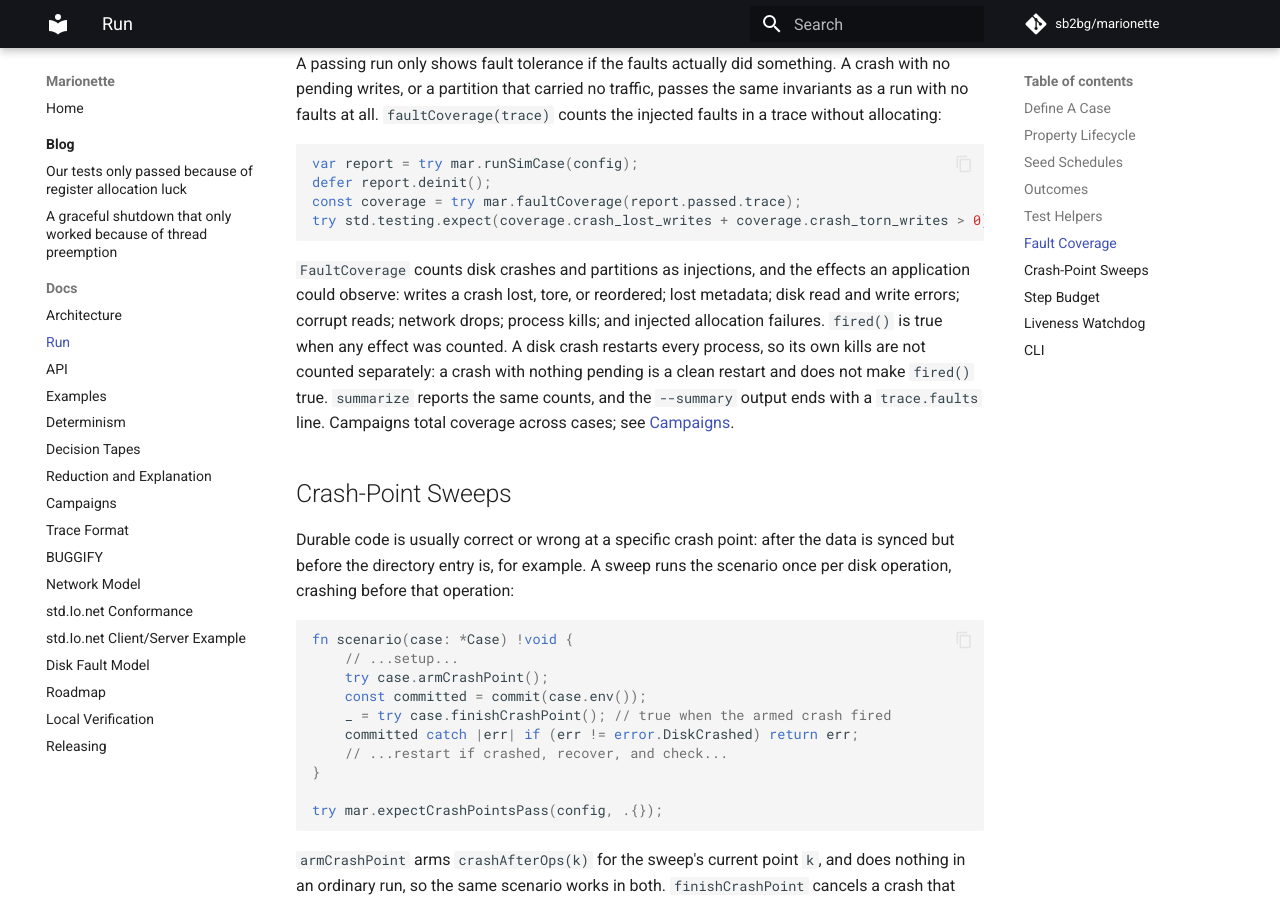
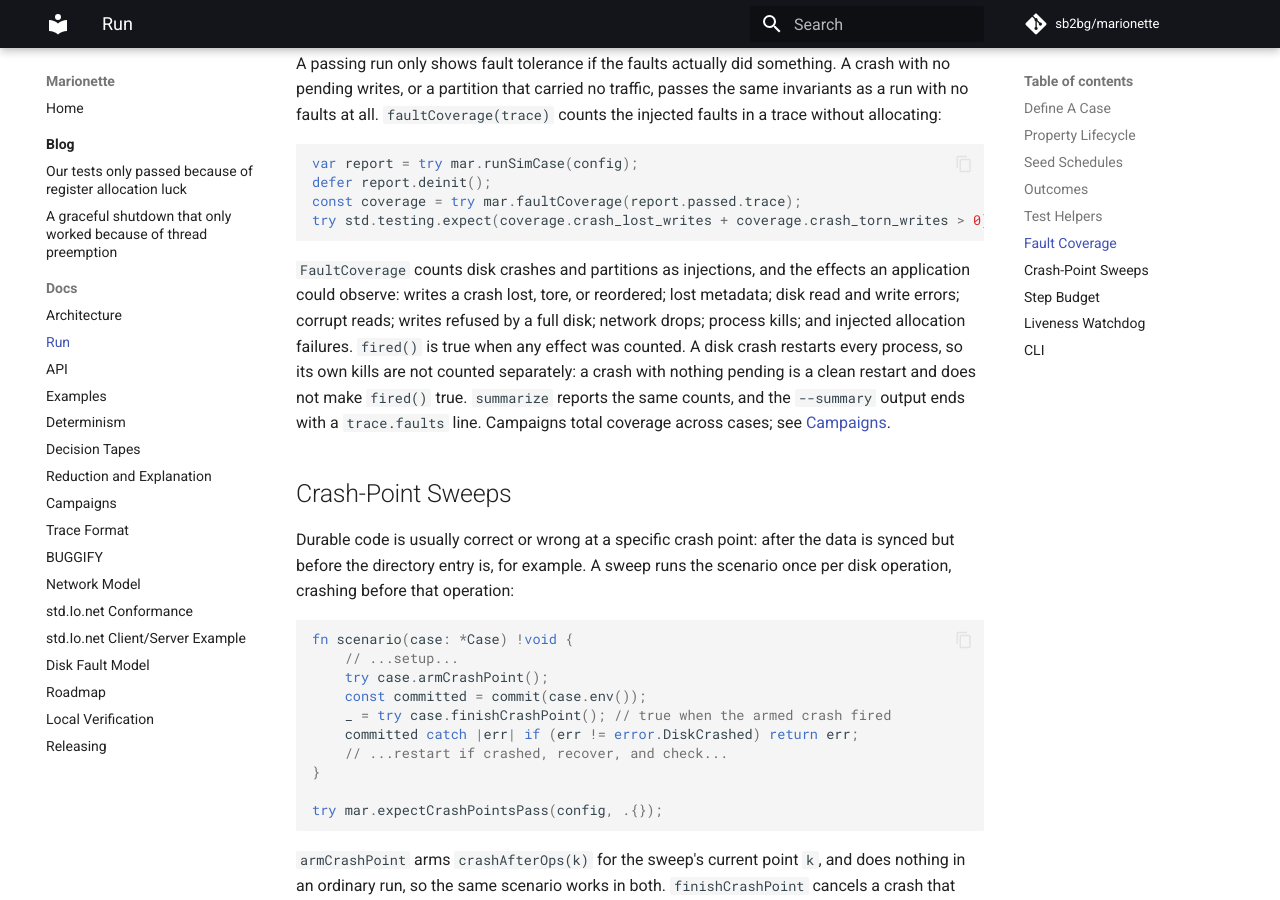
Before and after one commit to sb2bg/marionette, an MkDocs documentation site: the page built from docs/run.md, in a window 1280 px wide and 900 px high, scrolled down 4388 px. Built offline with MkDocs 1.6.1 and Material for MkDocs 9.7.7, drawn with Linux system fonts in a browser that asks for light colours; comment, search, counter and statistics services are not loaded.

Commit message:
Add a disk capacity limit that fails writes with NoSpaceLeft
There was no way to fill the simulated disk, so out-of-space handling
could not be tested. DiskFaultOptions.capacity_bytes limits the space
for file data: usage is every visible file's logical size rounded up to
sectors, unsynced data included, and a write that would grow it past
the limit fails with NoSpaceLeft, which std.Io writes now report.
Overwrites need no new space, deletes free it, and the check runs
before the write-error roll so a full disk consumes no decision. Fault
coverage counts these refusals.

```diff
--- a/docs/run.md
+++ b/docs/run.md
@@ -217,7 +217,8 @@ try std.testing.expect(coverage.crash_lost_writes + coverage.crash_torn_writes >
 
 `FaultCoverage` counts disk crashes and partitions as injections, and the
 effects an application could observe: writes a crash lost, tore, or reordered;
-lost metadata; disk read and write errors; corrupt reads; network drops;
+lost metadata; disk read and write errors; corrupt reads; writes refused by a
+full disk; network drops;
 process kills; and injected allocation failures. `fired()` is true when any
 effect was counted. A disk crash restarts every process, so its own kills are
 not counted separately: a crash with nothing pending is a clean restart and
```
Also changed, not shown: CHANGELOG.md (+4 -0 lines), 7 other files.
